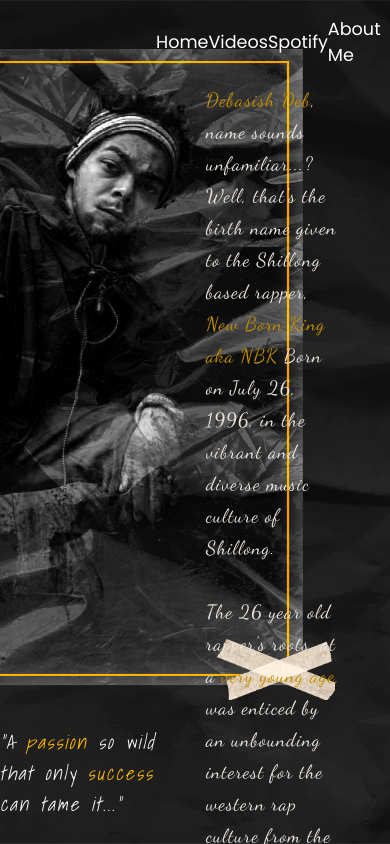
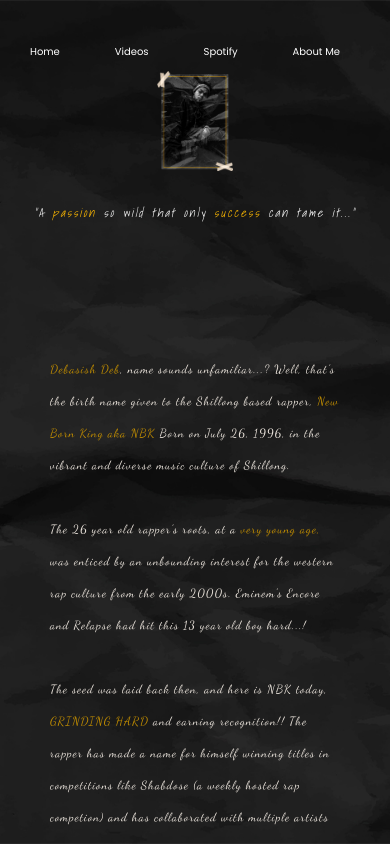
Before and after one commit to snahaya/NBK, a plain HTML site: page about_me_index.html in a window 390 px wide. Drawn offline with Linux system fonts and the light colour scheme.

Commit message:
Update about_me_style.css

```diff
--- a/about_me_style.css
+++ b/about_me_style.css
@@ -11,7 +11,6 @@ main{
     background-size: cover;
     background-repeat: repeat-y;
     display: flex;
-    overflow: hidden;
 }
 
 .left{
@@ -40,9 +39,10 @@ main{
     color: whitesmoke;
     font-family: 'Shadows Into Light', cursive;
     letter-spacing: 2px;
-    font-size: 1.2rem;
+    font-size: 1.4rem;
     font-style: italic;
 }
+
 .nav-bar-links{
     list-style: none;
     height: 10vh;
@@ -66,7 +66,7 @@ main{
 .about-me-text{
     flex-grow: 4;
     color: #ece5dd;
-    font-size: 1.2rem;
+    font-size: 1.4rem;
     line-height: 2rem;
     letter-spacing: 1px;
     display: flex;
@@ -107,3 +107,70 @@ main{
   .social-media-icons{
     height: 42px;
   }
+
+  @media (max-width: 480px){
+
+    body{
+      overflow: hidden;
+    }
+
+    main{
+      display: grid;
+      grid-template-columns: 1fr;
+      background-repeat: repeat-y;
+      min-height: 100vh;
+    }
+
+    .left{
+      width: 100%;
+      height: 30vh;
+      padding-top: 40px;
+    }
+
+    .right{
+      width: 100%;
+      height: 70vh;
+      overflow: scroll;
+      padding-top: 100px;
+    }
+
+    nav{
+      position: absolute;
+      top: 10px;
+      width: 100vw;
+      padding: 0 30px;
+    }
+
+    .nav-bar-links{
+      font-size: 10px;
+    }
+
+    .about-me-image{
+      height: 100px;
+      width: auto;
+  }
+
+  .quote{
+      letter-spacing: 2px;
+      font-size: 12px;
+  }
+
+  .about-me-text{
+    font-size: 12px;
+    object-fit: contain;
+  }
+
+  .connect-with-me{
+    font-size: 12px;
+  }
+
+  .social-media-container{
+    width: 30%;
+    margin-left: auto;
+    padding-right: 30px;
+  }
+
+  .social-media-icons{
+    height: 20px;
+  }
+  }
```
